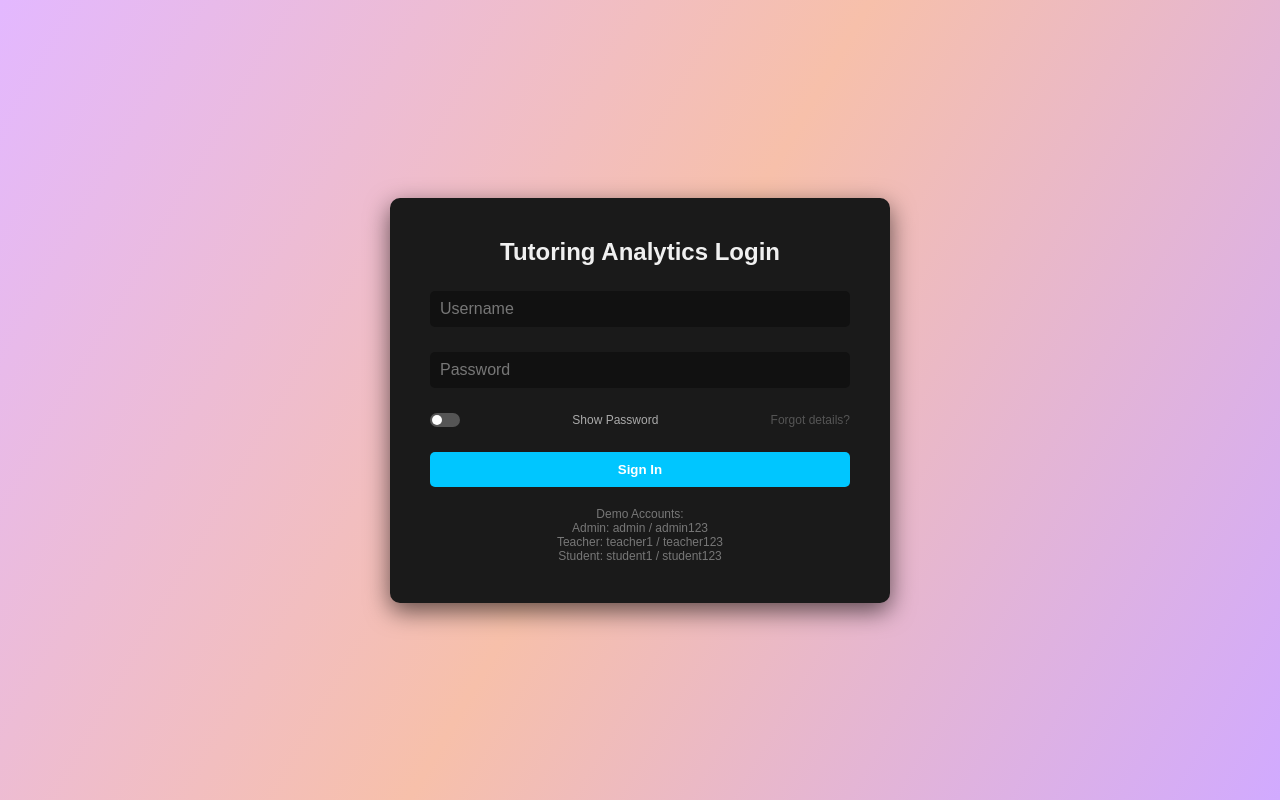
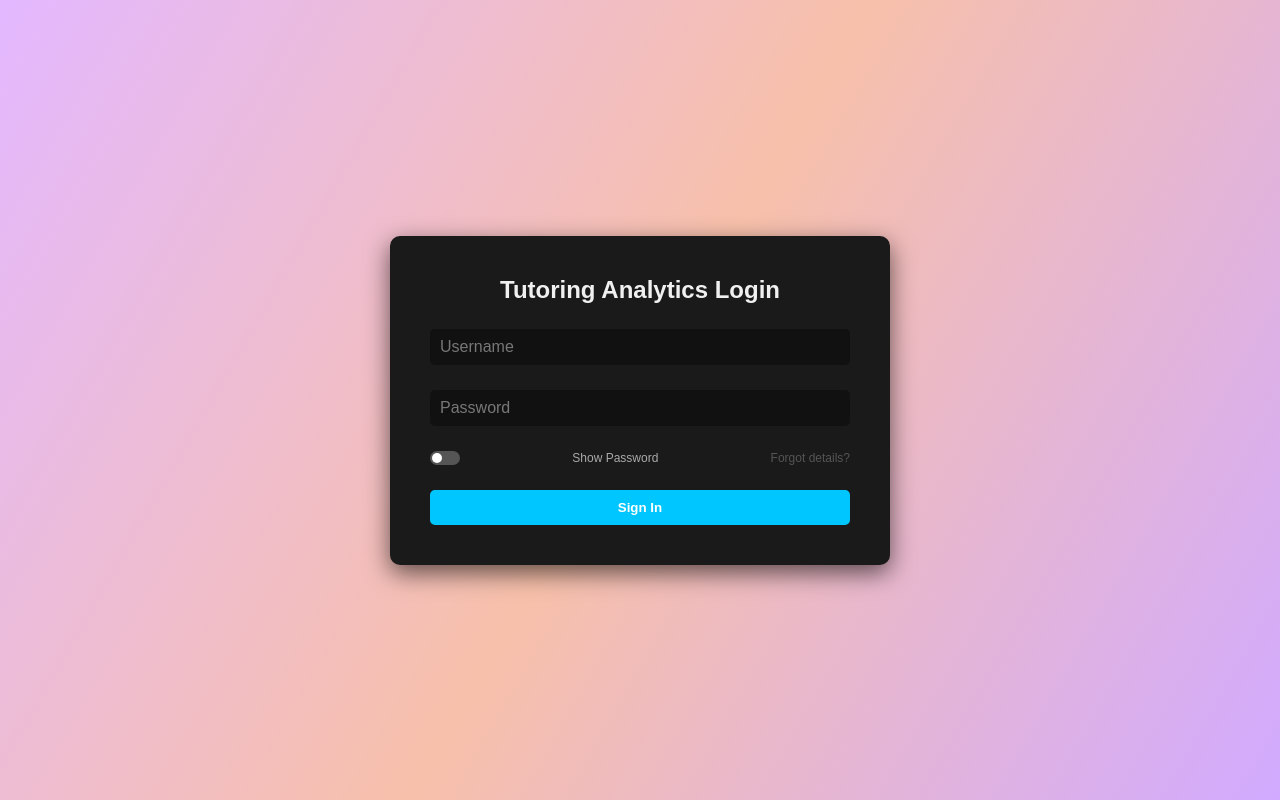
Before and after one commit to Owen77git/tution.grade_analytics, a Flask app: page /login in a window 1280 px wide. Run offline with Flask 3, Linux system fonts and the light colour scheme.

Commit message:
Update login.html

```diff
--- a/templates/login.html
+++ b/templates/login.html
@@ -213,13 +213,6 @@
 
         <button type="submit" class="btn">Sign In</button>
       </form>
-
-      <div style="margin-top: 20px; color: #777; font-size: 12px;">
-        <p>Demo Accounts:</p>
-        <p>Admin: admin / admin123</p>
-        <p>Teacher: teacher1 / teacher123</p>
-        <p>Student: student1 / student123</p>
-      </div>
     </div>
   </div>
 
```
